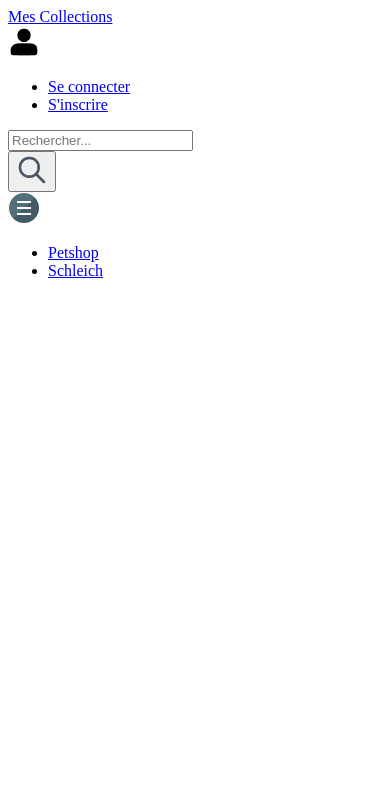
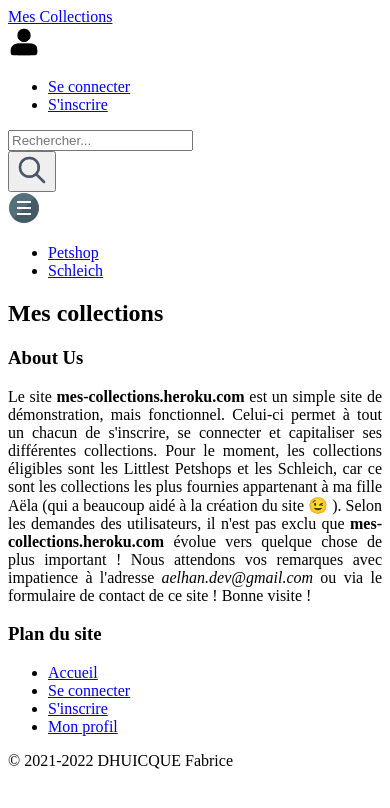
Before and after one commit to DHUICQUE-Fabrice/mes-collections, a Symfony app: template templates/base.html.twig in a window 390 px wide. Shown: the top 808 px of the page. Run offline with Twig, Linux system fonts and the light colour scheme; the template is opened without the code that fills it, so the values that code supplies are empty; some libraries are stand-ins or nearby versions.

Commit message:
Personnalisation du header, du footer et du body bg

```diff
--- a/templates/base.html.twig
+++ b/templates/base.html.twig
@@ -9,6 +9,7 @@
 <body>
 {% block header %}{% include 'inc/header.html.twig' %}{% endblock %}
 {% block body %}{% endblock %}
+{% block footer %}{% include 'inc/footer.html.twig' %}{% endblock %}
 {% block javascripts %}{{ encore_entry_script_tags('app') }}{% endblock %}
 </body>
 </html>
--- /dev/null
+++ b/templates/inc/footer.html.twig
@@ -0,0 +1,35 @@
+<div class="fixed-bottom">
+    <div class="bg-custom mt-5 pt-30 pt-60 pb-5">
+        <h2 class="text-center text-white">Mes collections</h2>
+        <div class="row">
+            <div class="col-md-12 p-5">
+                <div class="row">
+                    <div class="col-md-4">
+                        <h3>About Us</h3>
+                        <p class="pt-3" style="text-align: justify">Le site <strong>mes-collections.heroku.com</strong> est un simple site de démonstration, mais fonctionnel. Celui-ci permet à tout un chacun de s'inscrire, se connecter et capitaliser ses différentes collections.
+                            Pour le moment, les collections éligibles sont les Littlest Petshops et les Schleich, car ce sont les collections les plus fournies appartenant à ma fille Aëla (qui a beaucoup aidé à la création du site 😉 ).
+                            Selon les demandes des utilisateurs, il n'est pas exclu que <strong>mes-collections.heroku.com</strong> évolue vers quelque chose de plus important ! Nous attendons vos remarques avec impatience à l'adresse <em>aelhan.dev@gmail.com</em>
+                             ou via le formulaire de contact de ce site ! Bonne visite !
+                        </p>
+                    </div>
+                    <div class="col-md-4">
+                    </div>
+                    <div class="col-md-4">
+                        <h3>Plan du site</h3>
+                        <ul>
+                            <li><a class="text-white" href="{{ path('accueil') }}">Accueil</a></li>
+                            <li><a class="text-white" href="#">Se connecter</a></li>
+                            <li><a class="text-white" href="#">S'inscrire</a></li>
+                            <li><a class="text-white" href="#">Mon profil</a></li>
+                        </ul>
+                    </div>
+                </div>
+            </div>
+        </div>
+    </div>
+    <div class="row bg-bottom">
+        <div class="col-md-12">
+            <p class="text-center pt-2 mb-2">&copy; 2021-{{ 'now'|date('Y') }}  DHUICQUE Fabrice</p>
+        </div>
+    </div>
+</div>
--- a/templates/inc/header.html.twig
+++ b/templates/inc/header.html.twig
@@ -1,8 +1,8 @@
-<header class="p-3 mb-3 border-bottom bg-primary">
+<header class="p-3 mb-3 border-bottom header-custom">
     <div class="container">
         <div class="d-flex flex-wrap align-items-center justify-content-center justify-content-lg-start">
 
-            <a class="navbar-brand text-secondary" href="/">Mes Collections</a>
+            <a class="navbar-brand text-white" href="/">Mes Collections</a>
             <div class="col-2"></div>
             <div class="dropdown text-end">
                 <a href="#" class="d-block link-dark text-decoration-none dropdown-toggle" id="dropdownMenu" data-bs-toggle="dropdown" aria-expanded="false">
```
Also changed, not shown: assets/styles/custom.scss (+111 -1 lines).
